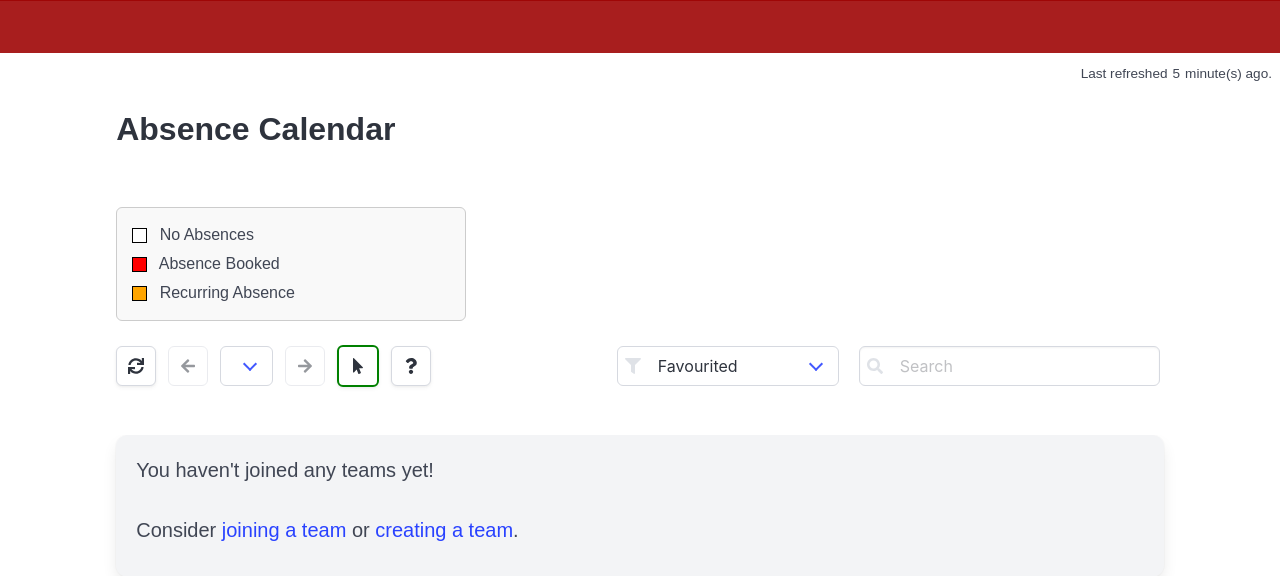
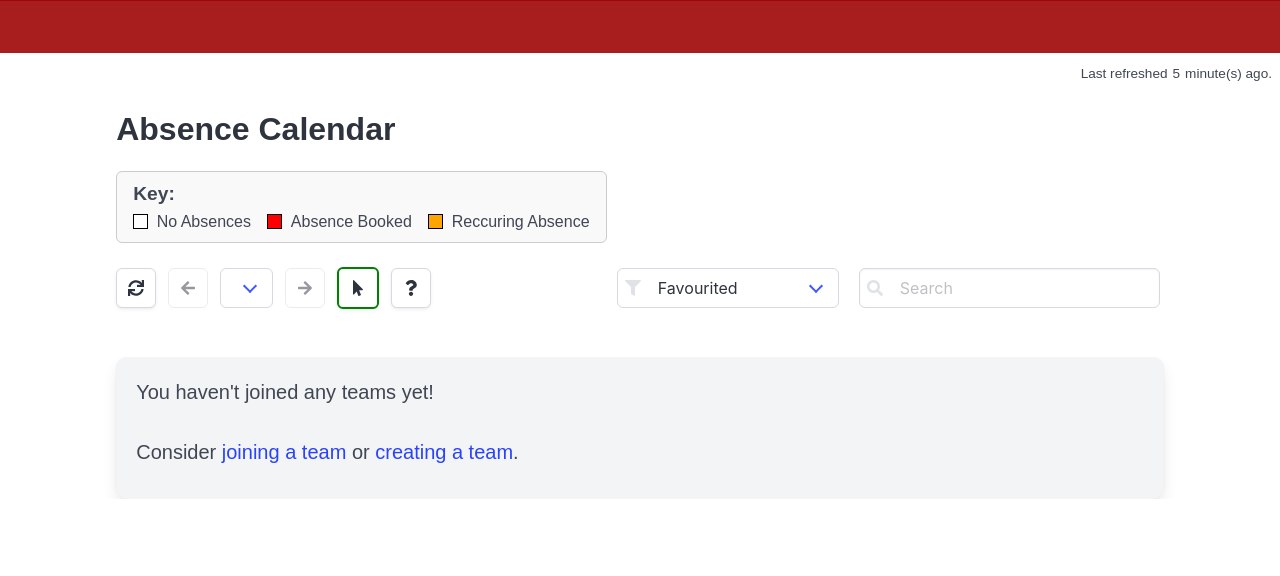
Before and after one commit to rropen/absense-planner, a Django app: template ap_src/templates/calendars/all_teams_calendar.html in a window 1280 px wide. Shown: the part 198-774 px from the top of the page. Run offline with Django 3.2, Linux system fonts and the light colour scheme; the template is opened without the code that fills it, so the values that code supplies are empty; parts of the project's set-up code (start-up, migrations or seed data) failed here and were passed over; some libraries are stand-ins or nearby versions.

Commit message:
Changes the design of the calendar key

```diff
--- a/ap_src/templates/calendars/all_teams_calendar.html
+++ b/ap_src/templates/calendars/all_teams_calendar.html
@@ -26,19 +26,15 @@
             </script>
         </span>
 
-
-        <div style="margin-top: 60px; padding: 10px 15px; border: 1px solid #ccc; border-radius: 6px; background-color: #f9f9f9; max-width: 350px;">
-            <p style="margin: 5px 0;">
-                <span style="display: inline-block; width: 15px; height: 15px; background-color: white; border: 1px solid black; margin-right: 8px; vertical-align: middle;"></span>
-                No Absences
-            </p>
-            <p style="margin: 5px 0;">
-                <span style="display: inline-block; width: 15px; height: 15px; background-color: red; border: 1px solid black; margin-right: 8px; vertical-align: middle;"></span>
-                Absence Booked
-            </p>
-            <p style="margin: 5px 0;">
-                <span style="display: inline-block; width: 15px; height: 15px; background-color: orange; border: 1px solid black; margin-right: 8px; vertical-align: middle;"></span>
-                Recurring Absence
+        <div class="px-4 py-2" style="border: 1px solid #ccc; border-radius: 6px; background-color: #f9f9f9; max-width: fit-content;">
+            <h1 class="mr-2" style="font-weight: bold; font-size: 1.2rem">Key:</h1>
+            <p style="pb-1">
+                <span class="mr-1" style="display: inline-block; width: 15px; height: 15px; background-color: white; border: 1px solid black; vertical-align: middle;"></span>
+                <span class="pr-3" style="vertical-align: middle"> No Absences </span>
+                <span class="mr-1" style="display: inline-block; width: 15px; height: 15px; background-color: red; border: 1px solid black; vertical-align: middle;"></span>
+                <span class="pr-3" style="vertical-align: middle"> Absence Booked </span>
+                <span class="mr-1" style="display: inline-block; width: 15px; height: 15px; background-color: orange; border: 1px solid black; vertical-align: middle;"></span>
+                <span style="vertical-align: middle"> Reccuring Absence </span>
             </p>
         </div>
 
```
